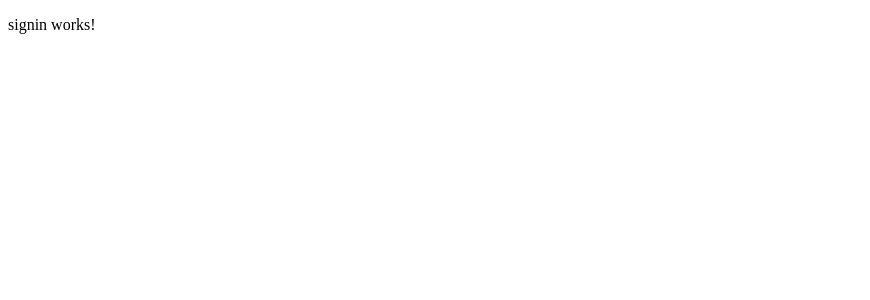
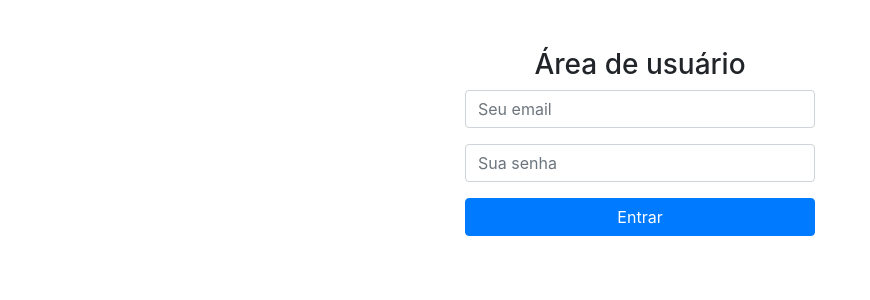
Before and after one commit to bryannbarbosa/angular4-web-maikeapp, an Angular app: page /signin in a window 1280 px wide. Shown: the top 300 px of the page, without its empty margins (0-870 px from the left). Built offline with nearby package versions, Linux system fonts and the light colour scheme.

Commit message:
front end first implementation

```diff
--- a/package.json
+++ b/package.json
@@ -21,6 +21,8 @@
     "@angular/platform-browser": "^4.2.4",
     "@angular/platform-browser-dynamic": "^4.2.4",
     "@angular/router": "^4.2.4",
+    "@ng-bootstrap/ng-bootstrap": "^1.0.0-beta.5",
+    "bootstrap": "4.0.0-beta",
     "core-js": "^2.4.1",
     "rxjs": "^5.4.2",
     "zone.js": "^0.8.14"
--- a/src/app/app-routing.module.ts
+++ b/src/app/app-routing.module.ts
@@ -14,7 +14,7 @@ const appRoutes: Routes = [
   imports: [
     RouterModule.forRoot(
       appRoutes,
-      { enableTracing: true } // <-- debugging purposes only
+      { enableTracing: false } // <-- debugging purposes only
     )
   ],
   exports: [
--- a/src/app/app.component.html
+++ b/src/app/app.component.html
@@ -1 +1,3 @@
-<router-outlet></router-outlet>
+<div class="container">
+  <router-outlet></router-outlet>
+</div>
--- a/src/app/app.module.ts
+++ b/src/app/app.module.ts
@@ -1,6 +1,8 @@
 import { BrowserModule } from '@angular/platform-browser';
 import { NgModule } from '@angular/core';
 import { AppRoutingModule } from './app-routing.module';
+import { NgbModule } from '@ng-bootstrap/ng-bootstrap';
+import { FormsModule } from '@angular/forms';
 
 import { AppComponent } from './app.component';
 import { SigninComponent } from './signin/signin.component';
@@ -15,7 +17,9 @@ import { SignupComponent } from './signup/signup.component';
   ],
   imports: [
     BrowserModule,
-    AppRoutingModule
+    AppRoutingModule,
+    NgbModule.forRoot(),
+    FormsModule
   ],
   providers: [],
   bootstrap: [AppComponent]
--- a/src/app/signin/signin.component.html
+++ b/src/app/signin/signin.component.html
@@ -1,3 +1,14 @@
-<p>
-  signin works!
-</p>
+<div class="row mt-5">
+  <div class="col-sm-4 mx-auto">
+    <h3 class="text-center">Área de usuário</h3>
+    <div class="form-group">
+      <input type="email" name="user.email" class="form-control" [(ngModel)]="email" placeholder="Seu email" />
+    </div>
+    <div class="form-group">
+      <input type="password" name="user.password" class="form-control" [(ngModel)]="password" placeholder="Sua senha" />
+    </div>
+    <div class="form-group">
+      <button class="btn btn-primary btn-block">Entrar</button>
+    </div>
+  </div>
+</div>
--- a/src/app/signin/signin.component.ts
+++ b/src/app/signin/signin.component.ts
@@ -7,6 +7,9 @@ import { Component, OnInit } from '@angular/core';
 })
 export class SigninComponent implements OnInit {
 
+  email: string;
+  password: string;
+
   constructor() { }
 
   ngOnInit() {
```
Also changed, not shown: .angular-cli.json, 1 other file (tests, documents, lock files or other folders).
